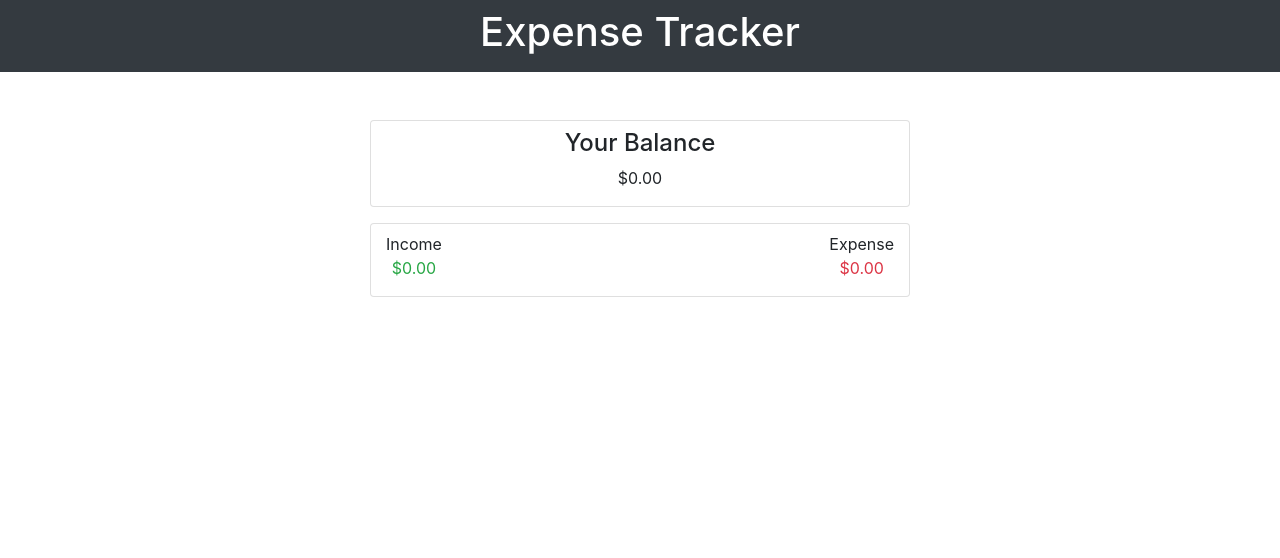
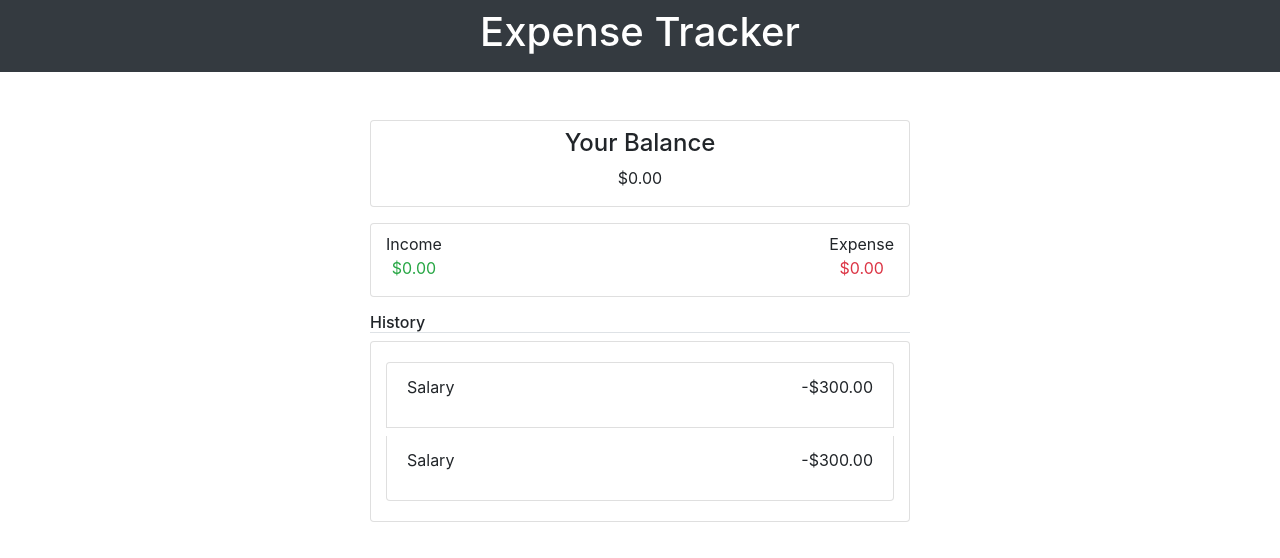
Before and after one commit to calvin-puram/task_list, a React (Create React App) app: page / in a window 1280 px wide. Shown: the top 558 px of the page. Built offline with nearby package versions, Linux system fonts and the light colour scheme.

Commit message:
setup account history component boilerplate

```diff
--- a/src/App.js
+++ b/src/App.js
@@ -2,6 +2,7 @@ import React from "react";
 import Header from "./components/Header";
 import Balance from "./components/Balance";
 import Statement from "./components/Statement";
+import AccountStatement from "./components/AccountDetails";
 
 const App = () => {
   return (
@@ -12,6 +13,7 @@ const App = () => {
           <div className='col-md-6 mx-auto'>
             <Balance />
             <Statement />
+            <AccountStatement />
           </div>
         </div>
       </div>
--- /dev/null
+++ b/src/components/AccountDetails.js
@@ -0,0 +1,28 @@
+import React from "react";
+
+const AccountDetails = () => {
+  return (
+    <>
+      <h6 className='border-bottom mt-3 mb-2'>History</h6>
+      <div className='card container '>
+        <ul className='list-group my-3'>
+          <li className='list-group-item my-1'>
+            <div className='d-flex justify-content-between align-items-center'>
+              <p>Salary</p>
+              <p>-$300.00</p>
+            </div>
+          </li>
+
+          <li className='list-group-item my-1'>
+            <div className='d-flex justify-content-between align-items-center'>
+              <p>Salary</p>
+              <p>-$300.00</p>
+            </div>
+          </li>
+        </ul>
+      </div>
+    </>
+  );
+};
+
+export default AccountDetails;
```
